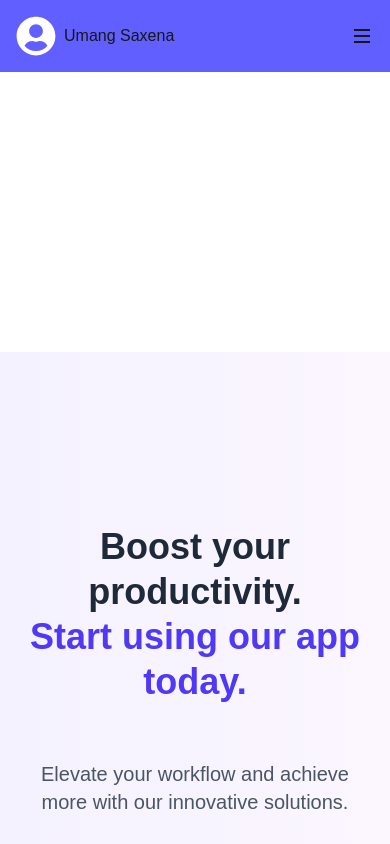
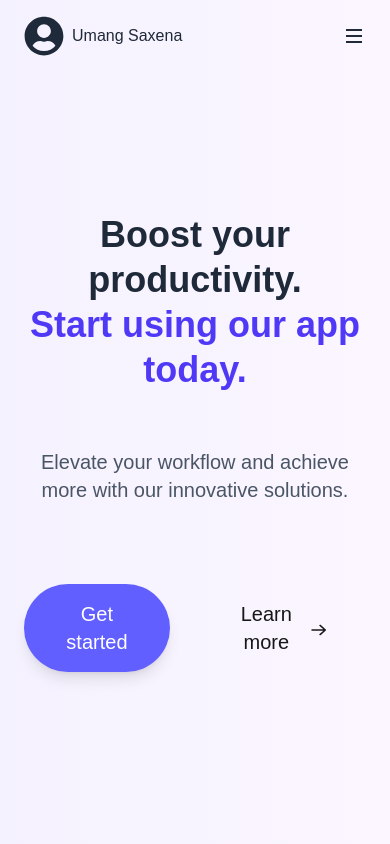
Before and after one commit to Umang-saxena/Portfolio-NextJs, a Next.js app: page / in a window 390 px wide. Shown: the top 844 px of the page. Built offline with nearby package versions, Linux system fonts and the light colour scheme.

Commit message:
Bug fixes and navbar changed

```diff
--- a/next.config.mjs
+++ b/next.config.mjs
@@ -1,4 +1,8 @@
 /** @type {import('next').NextConfig} */
-const nextConfig = {};
+const nextConfig = {
+  images: {
+    domains: ['raw.githubusercontent.com'],
+  },
+};
 
 export default nextConfig;
--- a/package.json
+++ b/package.json
@@ -12,7 +12,8 @@
     "@react-icons/all-files": "^4.1.0",
     "next": "15.3.1",
     "react": "^19.0.0",
-    "react-dom": "^19.0.0"
+    "react-dom": "^19.0.0",
+    "react-icons": "^5.5.0"
   },
   "devDependencies": {
     "@eslint/eslintrc": "^3",
--- a/src/components/CallToAction.js
+++ b/src/components/CallToAction.js
@@ -3,7 +3,7 @@ import Image from 'next/image'
 
 const CallToAction = () => {
     return (
-        <div className="w-full min-h-screen bg-gradient-to-r from-[#F5F2FF] to-[#FBF6FF] flex items-center justify-center px-6">
+        <div className="w-full min-h-screen pt-20 bg-gradient-to-r from-[#F5F2FF] to-[#FBF6FF] flex items-center justify-center px-6">
             <div className="container mx-auto flex flex-col md:flex-row items-center justify-between gap-10 max-w-8xl py-10">
                 <div className="flex flex-col text-center md:text-left items-center md:items-start py-8 md:py-12 md:w-1/2 space-y-8">
                     <h2 className="md:text-7xl text-4xl font-bold text-gray-800 leading-tight">
--- a/src/components/Navbar.js
+++ b/src/components/Navbar.js
@@ -10,59 +10,54 @@ const Navbar = () => {
         { name: 'Projects', path: '/' },
     ];
 
-    const ref = React.useRef(null)
-
     const [isScrolled, setIsScrolled] = React.useState(false);
     const [isMenuOpen, setIsMenuOpen] = React.useState(false);
 
     React.useEffect(() => {
         const handleScroll = () => {
-            setIsScrolled(ref.current.scrollTop > 10);
+            setIsScrolled(window.scrollY > 10);
         };
-        ref.current.addEventListener("scroll", handleScroll);
+        window.addEventListener("scroll", handleScroll);
         return () => window.removeEventListener("scroll", handleScroll);
     }, []);
 
     return (
-        <div ref={ref} className="h-88 md:h-64 overflow-y-scroll">
-            <p className="w-10 h-[500px]"></p>
-            <nav className={`fixed top-0 left-0 bg-indigo-500 w-full flex items-center justify-between px-4 md:px-16 lg:px-24 xl:px-32 transition-all duration-500 z-50 ${isScrolled ? "bg-white/80 shadow-md text-gray-700 backdrop-blur-lg py-3 md:py-4" : "py-4 md:py-6"}`}>
+        <nav className={`fixed top-0 left-0 right-0 z-50 transition-all duration-300 ${isScrolled ? 'bg-blue-600 shadow-lg' : 'bg-transparent'}`}>
+            <div className="container mx-auto px-6 py-4 flex items-center justify-between">
                 {/* Logo */}
                 <Link href="/" className="flex items-center gap-2">
                 <div className="relative">
-                    <FaUserCircle className={`h-10 w-10 ${isScrolled ? "text-gray-700" : "text-white"}`} />
-
+                    <FaUserCircle className={`h-10 w-10 ${isScrolled ? "text-white" : "text-gray-800"}`} />
                 </div>
-                    {/* <img src={"https://raw.githubusercontent.com/prebuiltui/prebuiltui/main/assets/dummyLogo/dummyLogoWhite.svg"} alt="logo" className={`h-9 ${isScrolled && "invert opacity-80"}`} /> */}
-                <p> Umang Saxena</p>
+                <p className={`${isScrolled ? "text-white" : "text-gray-800"}`}> Umang Saxena</p>
                 </Link>
                 {/* Desktop Nav */}
                 <div className="hidden md:flex items-center gap-4 lg:gap-8">
                     {navLinks.map((link, i) => (
-                        <Link key={i} href={link.path} className={`group flex flex-col gap-0.5 ${isScrolled ? "text-gray-700" : "text-white"}`}>
+                        <Link key={i} href={link.path} className={`group flex flex-col gap-0.5 ${isScrolled ? "text-white" : "text-gray-800"}`}>
                             {link.name}
-                            <div className={`${isScrolled ? "bg-gray-700" : "bg-white"} h-0.5 w-0 group-hover:w-full transition-all duration-300`} />
+                            <div className={`${isScrolled ? "bg-white" : "bg-gray-800"} h-0.5 w-0 group-hover:w-full transition-all duration-300`} />
                         </Link>
                     ))}
-                    <button className={`border px-4 py-1 text-sm font-light rounded-full cursor-pointer ${isScrolled ? 'text-black' : 'text-white'} transition-all`}>
+                    <button className={`border ${isScrolled ? "border-white text-white hover:bg-white hover:text-blue-600" : "border-gray-800 text-gray-800 hover:bg-gray-800 hover:text-white"} px-4 py-1 text-sm font-light rounded-full cursor-pointer transition-all`}>
                         Download CV
                     </button>
                 </div>
 
                 {/* Desktop Right */}
                 <div className="hidden md:flex items-center gap-4">
-                    <svg className={`h-6 w-6 ${isScrolled ? "invert" : ""}`} fill="none" stroke="currentColor" strokeWidth="2" viewBox="0 0 24 24">
+                    <svg className={`h-6 w-6 ${isScrolled ? "text-white" : "text-gray-800"}`} fill="none" stroke="currentColor" strokeWidth="2" viewBox="0 0 24 24">
                         <circle cx="11" cy="11" r="8" />
                         <line x1="21" y1="21" x2="16.65" y2="16.65" />
                     </svg>
-                    <button className="bg-black text-white px-8 py-2.5 rounded-full transition-all duration-500 flex items-center gap-2">
+                    <button className={`${isScrolled ? "bg-white text-blue-600 hover:bg-blue-700 hover:text-white" : "bg-gray-800 text-white hover:bg-gray-700"} px-8 py-2.5 rounded-full transition-all duration-500 flex items-center gap-2`}>
                         Lets Connect <FaArrowAltCircleRight className="text-xl" />
                     </button>
                 </div>
 
                 {/* Mobile Menu Button */}
                 <div className="flex items-center gap-3 md:hidden">
-                    <svg onClick={() => setIsMenuOpen(!isMenuOpen)} className={`h-6 w-6 cursor-pointer ${isScrolled ? "invert" : ""}`} fill="none" stroke="currentColor" strokeWidth="2" viewBox="0 0 24 24">
+                    <svg onClick={() => setIsMenuOpen(!isMenuOpen)} className={`h-6 w-6 cursor-pointer ${isScrolled ? "text-white" : "text-gray-800"}`} fill="none" stroke="currentColor" strokeWidth="2" viewBox="0 0 24 24">
                         <line x1="4" y1="6" x2="20" y2="6" />
                         <line x1="4" y1="12" x2="20" y2="12" />
                         <line x1="4" y1="18" x2="20" y2="18" />
@@ -70,30 +65,30 @@ const Navbar = () => {
                 </div>
 
                 {/* Mobile Menu */}
-                <div className={`fixed top-0 left-0 w-full h-screen bg-white text-base flex flex-col md:hidden items-center justify-center gap-6 font-medium text-gray-800 transition-all duration-500 ${isMenuOpen ? "translate-x-0" : "-translate-x-full"}`}>
+                <div className={`fixed top-0 left-0 w-full h-screen bg-blue-600 text-base flex flex-col md:hidden items-center justify-center gap-6 font-medium text-white transition-all duration-500 ${isMenuOpen ? "translate-x-0" : "-translate-x-full"}`}>
                     <button className="absolute top-4 right-4" onClick={() => setIsMenuOpen(false)}>
-                        <svg className="h-6 w-6" fill="none" stroke="currentColor" strokeWidth="2" viewBox="0 0 24 24">
+                        <svg className="h-6 w-6 text-white" fill="none" stroke="currentColor" strokeWidth="2" viewBox="0 0 24 24">
                             <line x1="18" y1="6" x2="6" y2="18" />
                             <line x1="6" y1="6" x2="18" y2="18" />
                         </svg>
                     </button>
 
                     {navLinks.map((link, i) => (
-                        <Link key={i} href={link.path} onClick={() => setIsMenuOpen(false)}>
+                        <Link key={i} href={link.path} onClick={() => setIsMenuOpen(false)} className="text-white hover:text-blue-200 transition-colors">
                             {link.name}
                         </Link>
                     ))}
 
-                    <button className="border px-4 py-1 text-sm font-light rounded-full cursor-pointer transition-all">
+                    <button className="border border-white px-4 py-1 text-sm font-light rounded-full cursor-pointer text-white hover:bg-white hover:text-blue-600 transition-all">
                         Download CV
                     </button>
 
-                    <button className="bg-black text-white px-8 py-2.5 rounded-full transition-all duration-500 flex items-center gap-2">
+                    <button className="bg-white text-blue-600 px-8 py-2.5 rounded-full transition-all duration-500 flex items-center gap-2 hover:bg-blue-700 hover:text-white">
                         Login <FaArrowAltCircleRight className="text-xl" />
                     </button>
                 </div>
-            </nav>
-        </div>
+            </div>
+        </nav>
     );
 };
 
```
Also changed, not shown: 1 other file (tests, documents, lock files or other folders).
